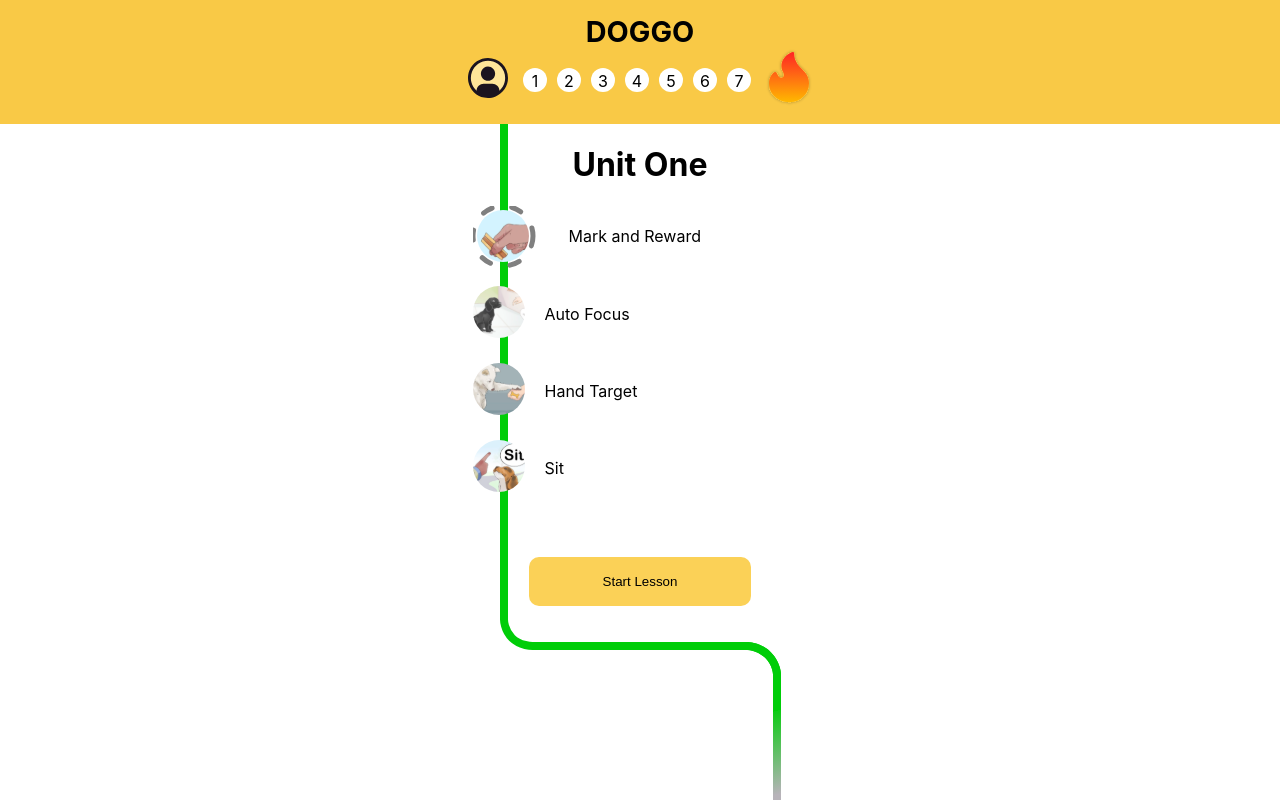
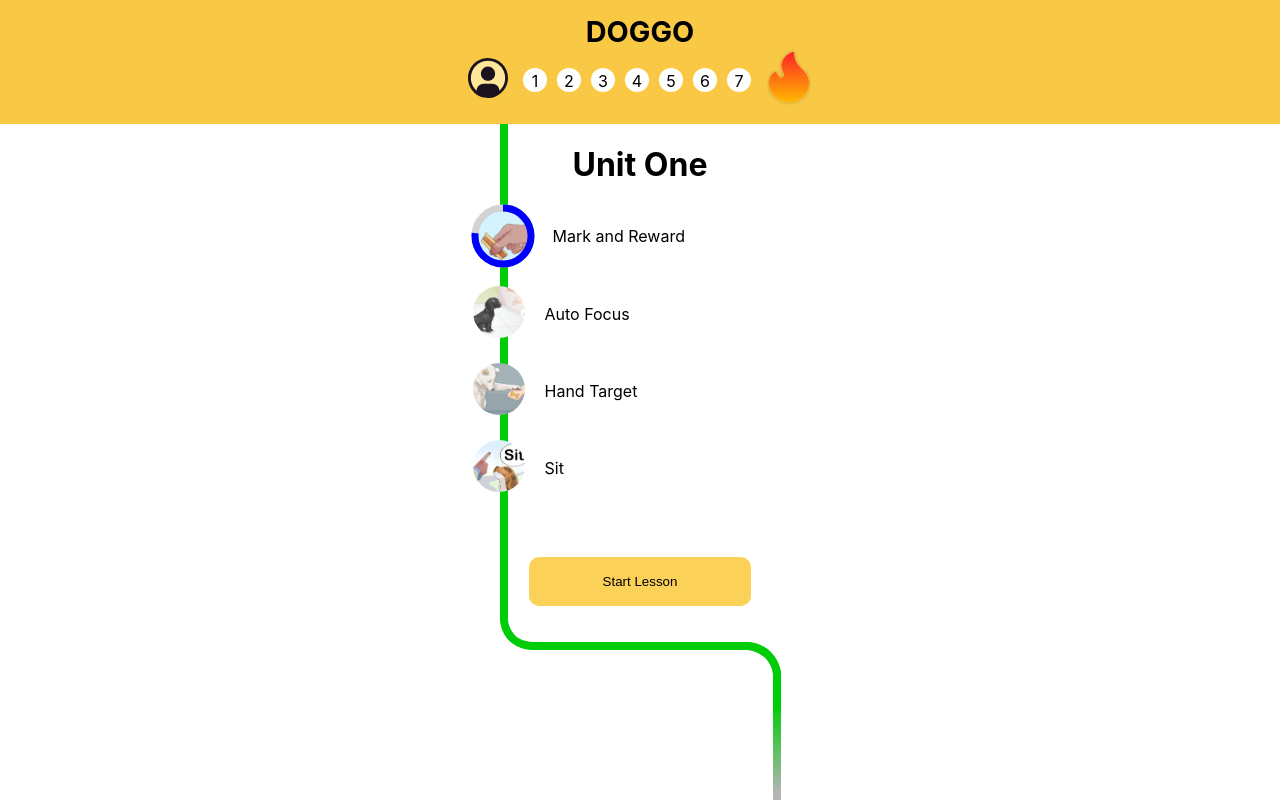
Before and after one commit to Sept-Hackathon-Team8/good-owner, a React (Create React App) app: page /home in a window 1280 px wide. Built offline with nearby package versions, Linux system fonts and the light colour scheme; no server answers; the HTML template or start-up script is replaced by a standard one.

Commit message:
progress ring upgrade

```diff
--- a/src/components/progress-circle/ProgressCircle.jsx
+++ b/src/components/progress-circle/ProgressCircle.jsx
@@ -6,16 +6,27 @@ import sit from "../../Images/sit.svg"
 
 
 const ProgressCircle = (props) => {
+
+    function calculateCircumference(radius) {
+        return 2 * Math.PI * radius;
+    }
+    const circumference = calculateCircumference(30)
+    const progress = (5/7) *100
+    const remainingProgress = (100 - progress)
+    // console.log(remainingProgress)
+    const offset = (remainingProgress/100) * circumference
+    // console.log(offset)
     return (
 
-        <div className="task-image">
+        <div className="progress-container">
             <img className="image-icon" alt="mark and reward image" src={mark}/>
-            <svg className="progress-ring">
-                <circle className="progress-ring-circle"
-                    r="30"
-                    cx="30"
-                    cy="30"
-                />
+
+            <svg className="progress-ring" >
+                <g transform="rotate(-90 30 30)">
+                    <circle r="28" cx="30" cy="30" fill="transparent" stroke="lightgrey" stroke-width="7px" stroke-dasharray={circumference} stroke-dashoffset="0"></circle>
+                    <circle r="28" cx="30" cy="30" fill="transparent" stroke="blue" stroke-width="7px" stroke-dasharray={circumference} stroke-dashoffset={offset}></circle>
+                </g>
+
             </svg>
 
         </div>
--- a/src/components/training/Training.jsx
+++ b/src/components/training/Training.jsx
@@ -26,6 +26,7 @@ const Training = (props) => {
             </div>
             <div className="task">
                 <div className="task-image">
+                {/* <ProgressCircle /> */}
                   <img alt="auto focus image" src={focus}/>
                 </div>
                 <div className="task-text">
--- a/src/index.css
+++ b/src/index.css
@@ -116,34 +116,27 @@ code {
 .task-image {
   /* width: 52px;
   height: 52px; */
-  /* border-style: solid; */
-  border-radius: 50%;
   margin-right: 20px;
   position: relative;
   /* display: inline-block; */
-
 }
 .image-icon {
-  margin-left: 4px;
+  /* margin-left: 4px; */
   margin-top: 4px;
 }
+.progress-container{
+  width: 60px;
+  height: 60px;
+}
 .progress-ring {
+  overflow: visible;
+  height: 60px;
+  width: 60px;
   position: absolute;
   top: 0;
   left: 0;
-  height: 52;
-  width: 52
 }
-.progress-ring-circle {
-  position: absolute;
-  stroke: gray;
-  stroke-width: 5;
-  fill: transparent;
-  stroke-dasharray: 10 20;
-  height: 52;
-  width: 52;
-  stroke-linecap: round;
-}
+
 .task-title {
   text-align: center;
   font-size: 24px;
```
